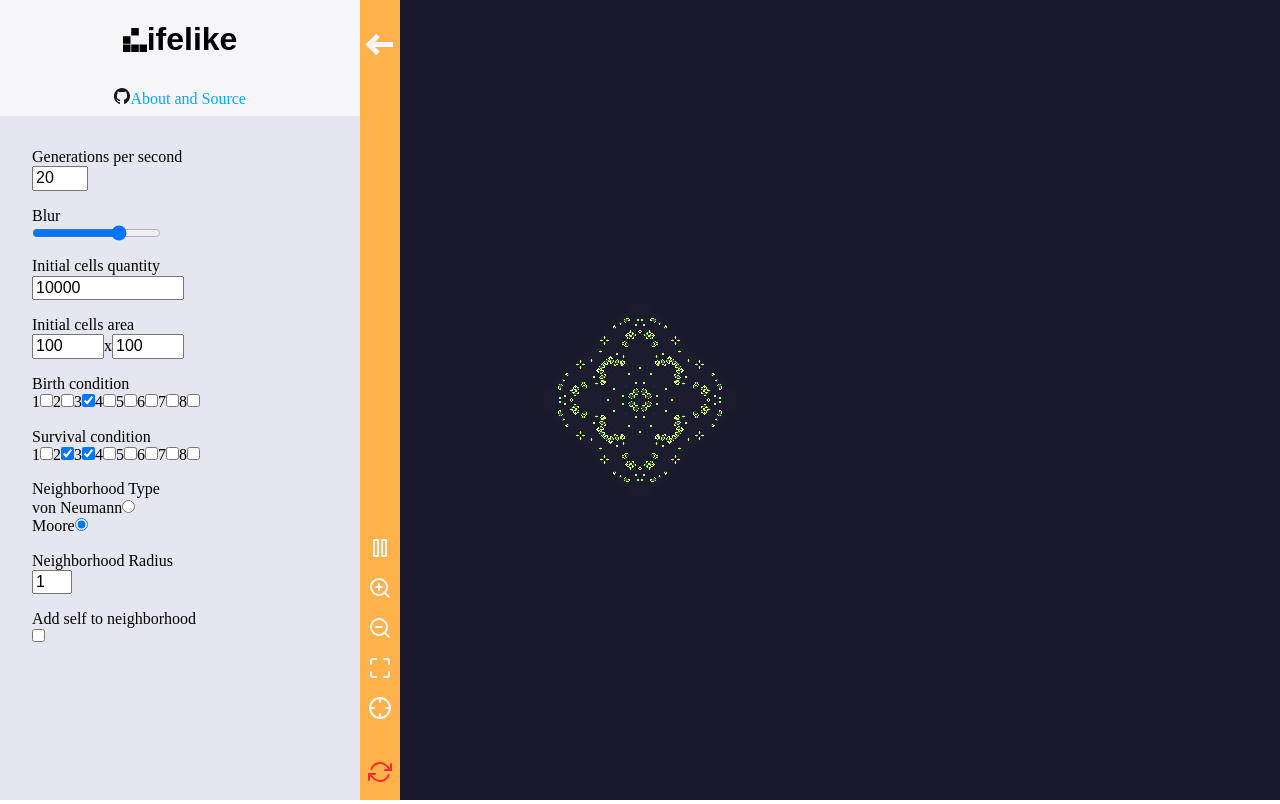
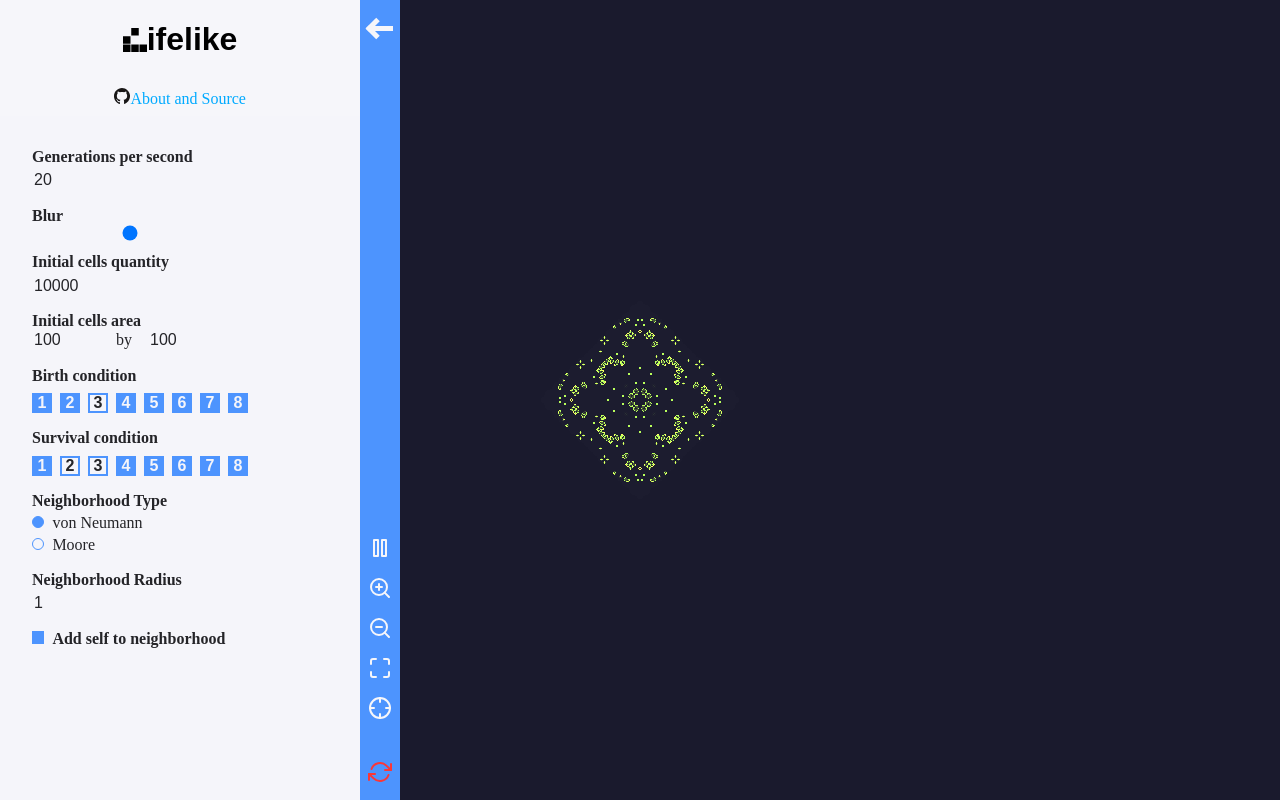
Before and after one commit to Theomg/Lifelike, a React app: page / in a window 1280 px wide. Built offline with nearby package versions, Linux system fonts and the light colour scheme.

Commit message:
Styled options form

```diff
--- a/package.json
+++ b/package.json
@@ -38,6 +38,7 @@
     "jest": "^21.2.1",
     "offline-plugin": "^4.8.4",
     "postcss-cssnext": "^3.0.2",
+    "postcss-input-range": "^4.0.0",
     "postcss-loader": "^2.0.6",
     "react-test-renderer": "^16.0.0",
     "source-map-loader": "^0.2.2",
--- a/src/automata/automata.ts
+++ b/src/automata/automata.ts
@@ -18,7 +18,6 @@ export class Automata{
     this.init();
   }
 
-  //Works ok for smaller simulations, but a nicer hash function with a HashMap+buckets would be better
   private hashTuple(pair: numberTuple): number{
     return (pair[0] * Math.pow(2, 26)) + pair[1];
   }
@@ -41,8 +40,8 @@ export class Automata{
       let newCell: numberTuple;
       let newCellHash: number;
       do{
-        newCell = [~~(Math.random() * width - width/2 + windowWidth/2),
-                   ~~(Math.random() * height - height/2 + windowHeight/2)];
+        newCell = [~~(Math.random() * width) + ~~(windowWidth/2 - width/2),
+                   ~~(Math.random() * height) + ~~(windowHeight/2 - height/2)];
         newCellHash = this.hashTuple(newCell);
       }while(this.cellMap.has(newCellHash));
       const idx = this.cells.length;
--- a/src/components/OptionsForm/OptionsForm.css
+++ b/src/components/OptionsForm/OptionsForm.css
@@ -1,37 +1,140 @@
-form{
+:root{
+  --dark-color: hsl(240, 5%, 15%);
+  --accent-color: hsl(216, 99%, 65%);
+  --background-color: hsl(240, 29%, 97%);
+}
+
+form {
   padding: 1em 2em;
-}
-label{
+  color: var(--dark-color);
   font-family: 'Lora', serif;
 }
-input[type="checkbox"]{
-  --display: block;
+
+input[type="number"] {
+  border: 0px;
+  background-color: var(--background-color);
+  font-family: 'Muli', sans-serif;
+  color: var(--dark-color);
 }
-input[type="radio"]{
-  --display: block;
+
+input[type="checkbox"] {
+  display: none;
 }
-.titleLabel{
+
+input[type="checkbox"]+.titleLabel:before{
+  content: '';
+  display: inline-block;
+  width: .65em;
+  height: .65em;
+  margin-right: .5em;
+  background-color: var(--accent-color);
+  border: .1em solid var(--accent-color);
+  transition: background-color 0.2s;
+}
+
+input[type="checkbox"]:checked+.titleLabel:before{
+  background-color: var(--background-color);
+}
+
+input[type="radio"] {
+  display: none;
+}
+
+input[type="radio"]+label:before {
+  content: '';
+  display: inline-block;
+  width: .65em;
+  height: .65em;
+  margin-right: .5em;
+  background-color: var(--accent-color);
+  border: .1em solid var(--accent-color);
+  border-radius: 50%;
+  transition: background-color 0.2s;
+}
+
+input[type="radio"]:checked+label:before {
+  background-color: var(--background-color);
+}
+
+.titleLabel {
+  font-weight: 700;
   display: block;
   padding-top: 1em;
 }
-.blockInput{
+
+.blockInput {
   display: block;
+  margin-top: 0.25em;
 }
-.inputRadius{
+
+.inputRadius {
   width: 2em;
 }
-.inputArea{
+
+.inputArea {
   width: 4em;
+  margin-right: 1em;
 }
-.inputCellQty{
+
+.inputArea+.inputArea{
+  margin-right: 0;
+  margin-left: 1em;
+}
+
+.inputCellQty {
   width: 9em;
 }
-.inputBlur{
-  --display: block;
-}
-.inputFPS{
+
+.inputFPS {
   width: 3em;
 }
-.labelRule{
-  --display: block;
+
+.labelRule {
+  display: inline-block;
+  min-width: 1em;
+  height: 1em;
+  line-height: 1em;
+  margin-top: .5em;
+  margin-right: .5em;
+  border: .15em solid var(--accent-color);
+  background-color: var(--accent-color);
+  color: var(--background-color);
+  font-family: 'Muli', sans-serif;
+  font-weight: bold;
+  text-align: center;
 }
+
+input[type="checkbox"]:checked+.labelRule{
+  background-color: var(--background-color);
+  color: var(--dark-color);
+}
+
+.inputBlur{
+  -webkit-appearance: none;
+  background-color: var(--background-color);
+  height: .5em;
+  width: 9em;
+  border: 0;
+  outline: none;
+}
+
+.inputBlur::range-track {
+  background-color: var(--background-color);
+  width: 100%;
+  height: .5em;
+}
+
+.inputBlur::range-thumb {
+  appearance: none;
+  width: 1em;
+  height: 1em;
+  border-radius: 50%;
+  background-color: var(--accent-color);
+  cursor: pointer;
+  transition: background-color .2s;
+  margin-top: -.25em;
+}
+
+.inputBlur::range-thumb:hover {
+  background-color: color(var(--accent-color) shade(10%));
+}
--- a/src/components/OptionsForm/OptionsForm.css.d.ts
+++ b/src/components/OptionsForm/OptionsForm.css.d.ts
@@ -3,7 +3,7 @@ export const blockInput: string;
 export const inputRadius: string;
 export const inputArea: string;
 export const inputCellQty: string;
-export const inputBlur: string;
 export const inputFPS: string;
 export const inputFps: string;
 export const labelRule: string;
+export const inputBlur: string;
--- a/src/components/OptionsForm/OptionsForm.tsx
+++ b/src/components/OptionsForm/OptionsForm.tsx
@@ -23,18 +23,23 @@ export class OptionsForm extends React.Component<OptionsFormProps, {}>{
     super();
   }
 
-  private makeCheckboxes = (name: string, baseValues: number[], checkedValues: number[]) => baseValues.map(v => {
-    const isChecked = checkedValues.includes(v);
-    return (
-      <label className={css.labelRule} key={v}>{v}
+  private makeCheckboxes = (name: string, baseValues: number[], checkedValues: number[]) => baseValues.map(value => {
+    const isChecked = checkedValues.includes(value);
+    return ([
       <input checked={isChecked}
              name={name}
+             id={`${name}-${value}`}
              type="checkbox"
-               value={v}
+             value={value}
+             key={`input-${value}`}
              onChange={this.props.handleInputChange}
-        />
+      />,
+      <label htmlFor={`${name}-${value}`}
+             className={css.labelRule}
+             key={`label-${value}`}>
+      {value}
       </label>
-    );
+    ]);
   });
 
   public render(){
@@ -46,16 +51,17 @@ export class OptionsForm extends React.Component<OptionsFormProps, {}>{
                                                   .filter((v: any) => isNaN(+v))
                                                   .map((v: string) => {
       const isChecked = (this.props.neighborhoodType === +NeighborhoodType[v as any]);
-      return(
-        <label className={css.blockInput} key={v}>{v.replace(/([a-z])([A-Z])/g, '$1 $2')}
+      return([
         <input type="radio"
                checked={isChecked}
                name="neighborhoodType"
+               id={`neighborhoodType-${v}`}
                value={v}
+               key={`input-${v}`}
                onChange={this.props.handleInputChange}
-          />
-        </label>
-      );
+        />,
+        <label htmlFor={`neighborhoodType-${v}`} className={css.blockInput} key={`label-${v}`}>{v.replace(/([a-z])([A-Z])/g, '$1 $2')}</label>
+      ]);
     });
 
     return(
@@ -100,7 +106,7 @@ export class OptionsForm extends React.Component<OptionsFormProps, {}>{
                 min="0"
                 className={css.inputArea}
         />
-        x
+        by
         <input type="number"
                 name="seedAreaY"
                 onChange={this.props.handleInputChange}
@@ -115,23 +121,24 @@ export class OptionsForm extends React.Component<OptionsFormProps, {}>{
         {sRuleCheckboxes}
         <label className={css.titleLabel}>Neighborhood Type</label>
         {neighborhoodTypeRadios}
-        <label className={css.titleLabel}>Neighborhood Radius
+        <label className={css.titleLabel}>
+          Neighborhood Radius
           <input type="number"
                  name="neighborhoodSize"
                  onChange={this.props.handleInputChange}
                  value={this.props.neighborhoodSize}
                  min="1"
-                 className={`${css.blockInput} ${css.inputRadius}`}
+                 className={`${css.inputRadius} ${css.blockInput}`}
           />
         </label>
-        <label className={css.titleLabel}>Add self to neighborhood
         <input type="checkbox"
                name="neighborhoodAddSelf"
+               id="neighborhoodAddSelf"
                onChange={this.props.handleInputChange}
                checked={this.props.neighborhoodAddSelf}
                className={`${css.blockInput}`}
         />
-        </label>
+        <label htmlFor="neighborhoodAddSelf" className={css.titleLabel}>Add self to neighborhood</label>
       </form>
     );
   }
--- a/src/components/Sidebar/Sidebar.css
+++ b/src/components/Sidebar/Sidebar.css
@@ -1,7 +1,7 @@
 :root{
   --base-color: rgb(246, 246, 250);
   --background-color: rgb(230, 230, 240);
-  --accent-color: hsl(34, 100%, 65%);
+  --accent-color: hsl(216, 99%, 65%);
   --accent-color-dark: color(var(--accent-color) shade(5%));
   --accent-color-light: color(var(--accent-color) tint(5%));
 }
@@ -51,7 +51,7 @@
   display:flex;
   width: 25px;
   height: 25px;
-  padding-top: 2rem;
+  padding-top: 1em;
   flex-direction: column;
   justify-content: space-between;
 }
@@ -103,4 +103,5 @@
 
 .sidebarOpen > .sidebarContent{
   flex-shrink: 1;
+  overflow-y: auto;
 }
--- a/webpack.common.js
+++ b/webpack.common.js
@@ -40,8 +40,8 @@ module.exports = {
     }),
     new GoogleFontsPlugin({
       fonts: [
-        { family: "Lora" },
-        { family: "Muli"}
+        { family: "Lora", variants: ['400', '700'] },
+        { family: "Muli", variants: ['400', '700'] }
       ]
     }),
     new webpack.WatchIgnorePlugin([
@@ -73,6 +73,7 @@ module.exports = {
               ident: 'postcss',
               plugins: (loader) => [
                 require('postcss-cssnext')(),
+                require('postcss-input-range')(),
                 require('autoprefixer')(),
                 require('cssnano')()
               ]
```
Also changed, not shown: src/assets/icons/refresh-cw.svg, 1 other file (tests, documents, lock files or other folders). Lines whose indentation alone changed are shown as unchanged.
